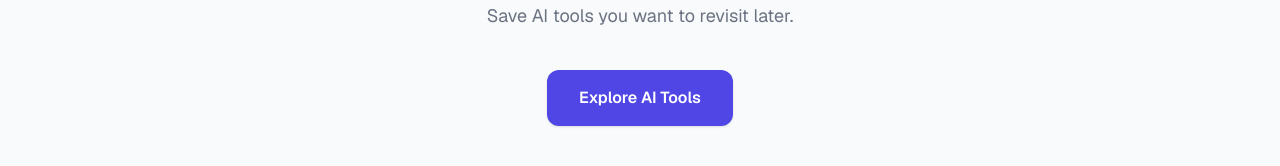
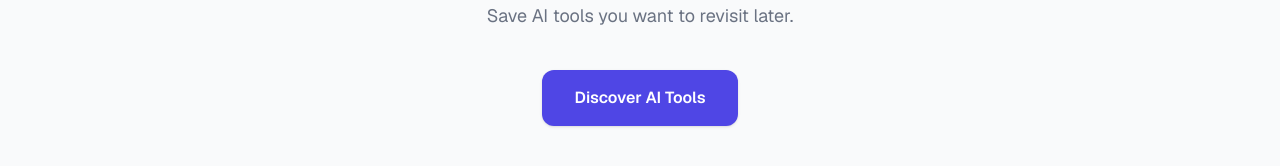
Before and after one commit to YashkumarLohra/ai-saas-platform, a Next.js app: page /favorites in a window 1280 px wide. Shown: the part 540-706 px from the top of the page. Built offline with nearby package versions, Linux system fonts and the light colour scheme.

Commit message:
feat: improve favorites and saved tools experience

```diff
--- a/src/components/FavoritesView.tsx
+++ b/src/components/FavoritesView.tsx
@@ -47,7 +47,7 @@ export function FavoritesView() {
           href="/discover"
           className="rounded-xl bg-brand-600 px-8 py-4 text-base font-semibold text-white transition-colors hover:bg-brand-500 focus:outline-none focus:ring-2 focus:ring-brand-500 focus:ring-offset-2 shadow-sm"
         >
-          Explore AI Tools
+          Discover AI Tools
         </Link>
       </div>
     );
@@ -55,6 +55,16 @@ export function FavoritesView() {
 
   return (
     <div className="flex flex-col gap-10 animate-in fade-in duration-300">
+
+      {/* Header */}
+      <div className="flex flex-col gap-2">
+        <h1 className="text-3xl sm:text-4xl font-bold text-gray-900 dark:text-white tracking-tight">
+          Your Saved AI Tools
+        </h1>
+        <p className="text-lg text-gray-600 dark:text-gray-400">
+          Access and manage your favorited tools. ({favorites.length} saved)
+        </p>
+      </div>
 
       {/* Search and Filter Row */}
       <div className="flex flex-col sm:flex-row gap-4 items-center bg-white dark:bg-zinc-900 p-4 rounded-2xl border border-gray-200 dark:border-zinc-800 shadow-sm">
```
